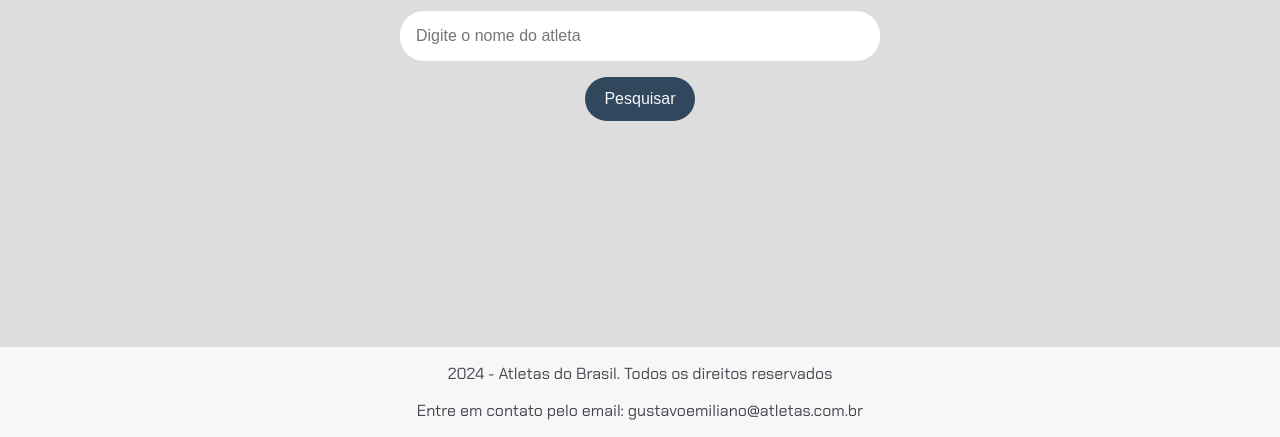
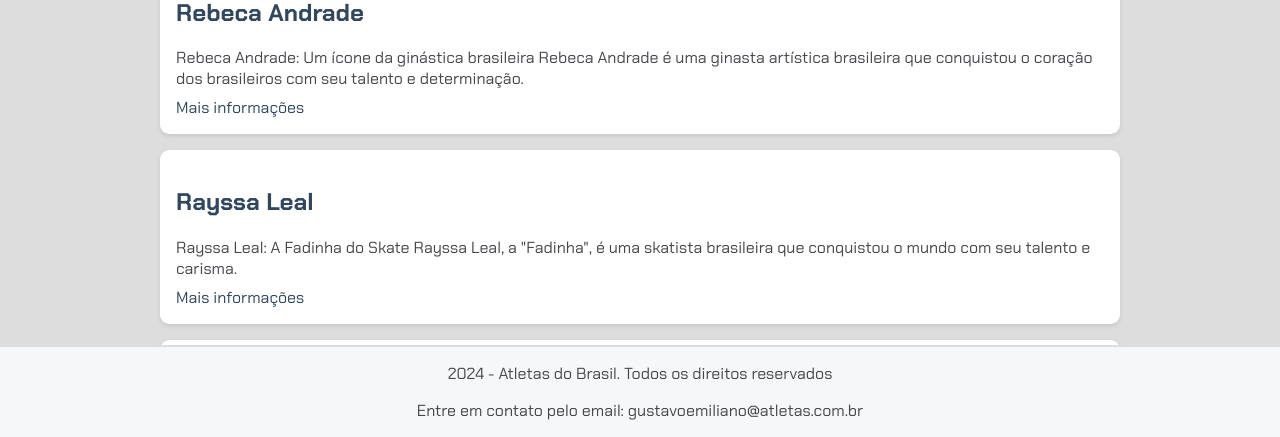
Before and after one commit to GustavoEmiliano/alura_imersao_dev_gemini_olimpiadas, a plain HTML site: page index.html in a window 1280 px wide. Shown: the part 363-800 px from the top of the page. Drawn offline with Linux system fonts and the light colour scheme.

```diff
--- /dev/null
+++ b/app.js
@@ -0,0 +1 @@
+console.log("Rebeca Andrade");
--- a/index.html
+++ b/index.html
@@ -17,11 +17,38 @@
       <input type="text" placeholder="Digite o nome do atleta">
       <button>Pesquisar</button>
     </section>
+    <section class="resultados-pesquisa">
+      <div class="item-resultado">
+        <h2>
+          <a href="#" target="_blank">Rebeca Andrade</a>
+        </h2>
+        <p class="descricao-meta">Rebeca Andrade: Um ícone da ginástica brasileira
+          Rebeca Andrade é uma ginasta artística brasileira que conquistou o coração dos brasileiros com seu talento e determinação.</p>
+        <a href="https://pt.wikipedia.org/wiki/Rebeca_Andrade" target="_blank">Mais informações</a>
+      </div>
+      <div class="item-resultado">
+        <h2>
+          <a href="#" target="_blank">Rayssa Leal</a>
+        </h2>
+        <p class="descricao-meta">Rayssa Leal: A Fadinha do Skate
+          Rayssa Leal, a "Fadinha", é uma skatista brasileira que conquistou o mundo com seu talento e carisma.</p>
+        <a href="https://pt.wikipedia.org/wiki/Rayssa_Leal" target="_blank">Mais informações</a>
+      </div>
+      <div class="item-resultado">
+        <h2>
+          <a href="#" target="_blank">Beatriz Souza</a>
+        </h2>
+        <p class="descricao-meta">Beatriz Souza: A nova estrela do judô brasileiro
+          Beatriz Souza é uma judoca brasileira que vem se destacando no cenário internacional.</p>
+        <a href="https://www.google.com/search?q=Beatriz+Souza+judoca" target="_blank">Mais informações</a>
+      </div>
+    </section>
   </main>
   <footer>
     <p>2024 - Atletas do Brasil. Todos os direitos reservados</p>
     <p>Entre em contato pelo email: gustavoemiliano@atletas.com.br </p>
   </footer>
+  <script src="app.js"></script>
 </body>
 
 </html>
```
